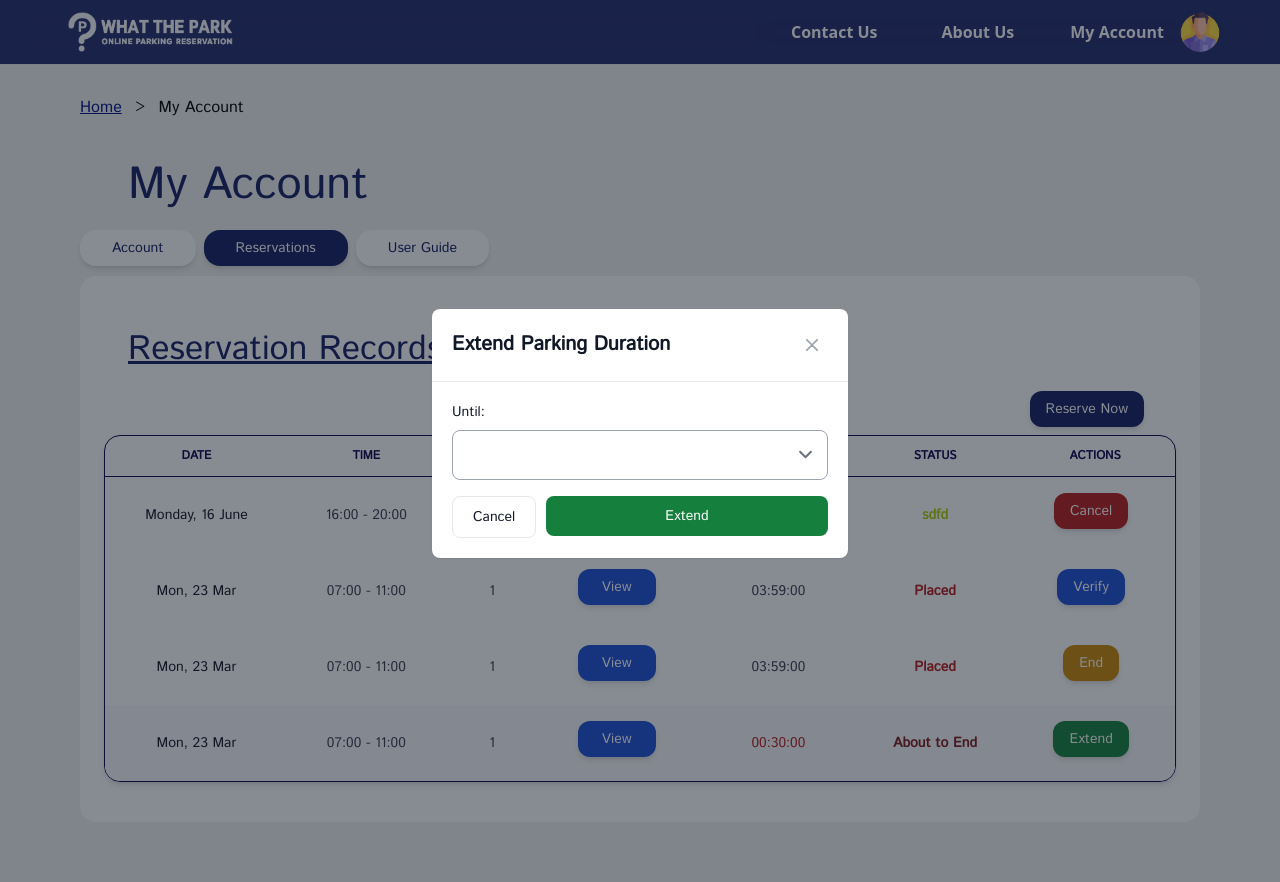
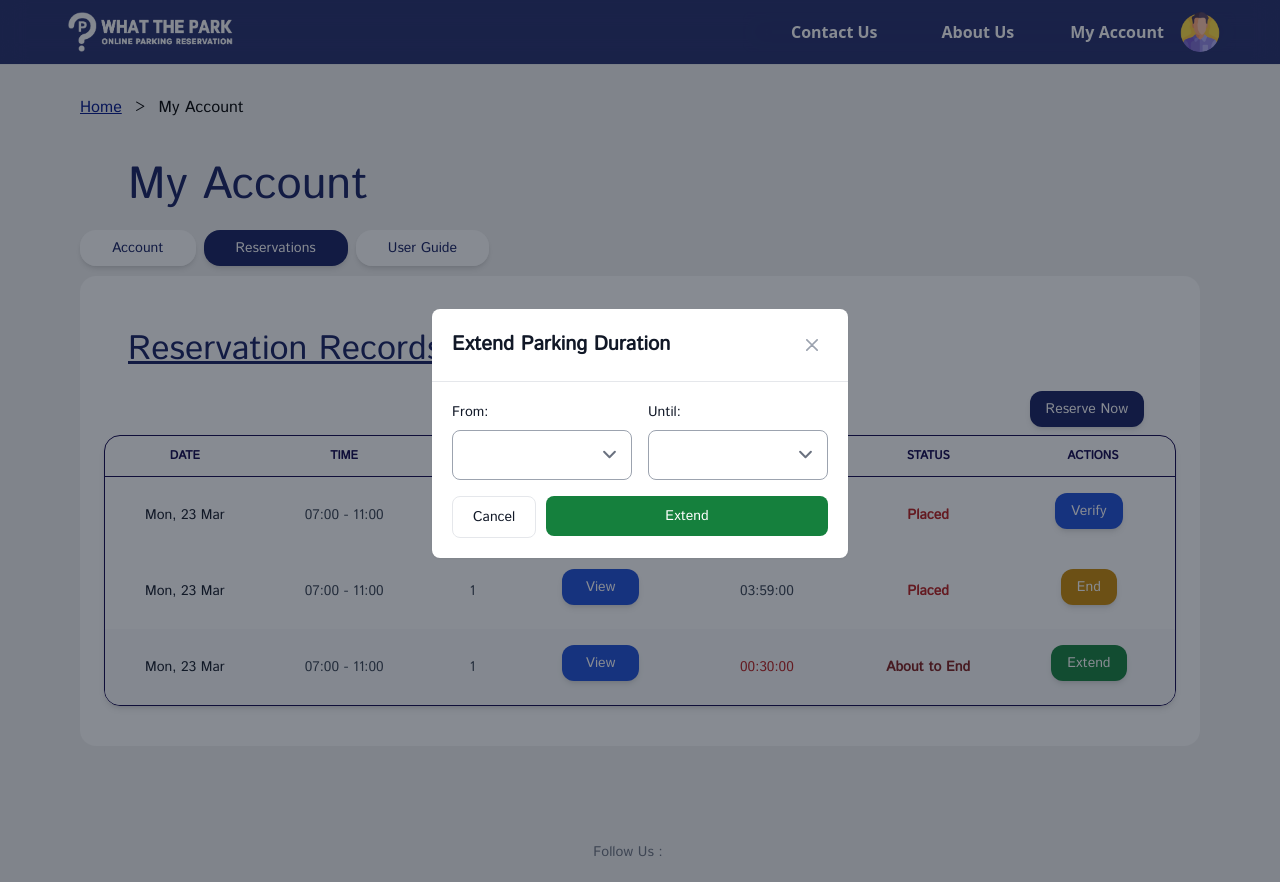
Before and after one commit to TzyProgrammer/Parkwell, a Django app: page /history/ in a window 1280 px wide, after a click on "Extend". Run offline with Django 5.2, Linux system fonts and the light colour scheme; a user stored in the database is signed in; data comes from the database, SQL or seed files in the repository; some libraries are stand-ins or nearby versions.

Commit message:
coba mengambil code dari ardian (rsvp-2)

```diff
--- a/main/templates/main/history.html
+++ b/main/templates/main/history.html
@@ -3,7 +3,7 @@
 {% load static %}
 
 {% block akun_content %}
-<title>Current Reservation</title>
+
 <div class="flex flex-row mt-4">
             <div>
                 <a href="{% url 'account' %}" class="focus:outline-none text-[#141E61] bg-white hover:bg-[#141E61] hover:text-white focus:ring-2 font-medium rounded-2xl md:text-md text-sm md:px-8 px-4 py-2 shadow-md me-2 mb-2 transition-all ease-in duration-300">Account</a>
@@ -16,7 +16,7 @@
             </div>
         </div>
 
-        <div class="mt-4 bg-white rounded-2xl animate-fade-up">
+        <div class="mt-4 bg-white rounded-2xl ">
 
                 <div class="md:px-12 px-8 pt-8 md:pt-12 ">
                         <span class="text-[30px] text-[#141E61] underline md:text-[clamp(15px,4vw,34px)]">Reservation Records</span>
@@ -56,9 +56,10 @@
                                     </tr>
                                 </thead>
 
-                                <form action="POST" method="post">
-                                {%  for reservation in reservations %}
+                                <!-- <form action="POST" method="post"> -->
                                     <tbody>
+                                    {%  for reservation in reservations %}
+
                                         <tr class="bg-white  hover:bg-gray-50 ">
                                             <th scope="row" class="px-6 py-4 font-medium text-gray-900 whitespace-nowrap ">
                                             {{ reservation.start_time|date:"l, d F" }}
@@ -70,10 +71,10 @@
                                                 {{ reservation.spot_id }}
                                             </td>
                                             <td class="px-6 py-4">
-                                                <button data-modal-target="view1" data-modal-toggle="view1" class="focus:outline-none text-white bg-blue-700 hover:bg-blue-900 hover:underline focus:ring-2 font-medium rounded-xl md:text-md text-sm md:px-6 px-4 py-2 shadow-md me-2 mb-2 transition-all ease-in duration-300">View</button>
+                                                <button data-modal-target="view{{ reservation.id }}" data-modal-toggle="view{{ reservation.id }}" class="focus:outline-none text-white bg-blue-700 hover:bg-blue-900 hover:underline focus:ring-2 font-medium rounded-xl md:text-md text-sm md:px-6 px-4 py-2 shadow-md me-2 mb-2 transition-all ease-in duration-300">View</button>
 
                                                 <!-- Main modal -->
-                                                <div id="view1" tabindex="-1" aria-hidden="true" class="text-left hidden overflow-y-auto overflow-x-hidden fixed top-0 right-0 left-0 z-50 justify-center items-center w-full md:inset-0 h-[calc(100%-1rem)] max-h-full">
+                                                <div id="view{{ reservation.id }}" tabindex="-1" aria-hidden="true" class="text-left hidden overflow-y-auto overflow-x-hidden fixed top-0 right-0 left-0 z-50 justify-center items-center w-full md:inset-0 h-[calc(100%-1rem)] max-h-full">
                                                     <div class="relative p-4 w-full max-w-md max-h-full">
                                                         <!-- Modal content -->
                                                         <div class="relative bg-white rounded-lg shadow-sm ">
@@ -82,7 +83,7 @@
                                                                 <h3 class="text-xl font-semibold text-gray-900 ">
                                                                     Car Details
                                                                 </h3>
-                                                                <button type="button" class="end-2.5 text-gray-400 bg-transparent hover:bg-gray-200 hover:text-gray-900 rounded-lg text-sm w-8 h-8 ms-auto inline-flex justify-center items-center " data-modal-hide="view1">
+                                                                <button type="button" class="end-2.5 text-gray-400 bg-transparent hover:bg-gray-200 hover:text-gray-900 rounded-lg text-sm w-8 h-8 ms-auto inline-flex justify-center items-center " data-modal-hide="view{{ reservation.id }}">
                                                                     <svg class="w-3 h-3" aria-hidden="true" xmlns="http://www.w3.org/2000/svg" fill="none" viewBox="0 0 14 14">
                                                                         <path stroke="currentColor" stroke-linecap="round" stroke-linejoin="round" stroke-width="2" d="m1 1 6 6m0 0 6 6M7 7l6-6M7 7l-6 6"/>
                                                                     </svg>
@@ -110,10 +111,10 @@
                                                             </div>
                                                             <div class="px-5 flex flex-col">
                                                                     <label for="" class="text-sm text-gray-500">Car Image:</label>
-                                                                    <img src="{% static 'main/car1.png' %}" alt="" class="w-28 mx-auto">
+                                                                    <img src="{{ reservation.car.image.url }}" alt="" class="w-28 mx-auto">
                                                             </div>
                                                             <div class="flex justify-center p-4">
-                                                                <button data-modal-hide="view1" type="button" class="py-2.5 w-full text-sm font-medium text-white focus:outline-none bg-blue-700 rounded-xl shadow-md hover:bg-blue-900 focus:z-10 focus:ring-4 focus:ring-gray-100">OK</button>
+                                                                <button data-modal-hide="view{{ reservation.id }}" type="button" class="py-2.5 w-full text-sm font-medium text-white focus:outline-none bg-blue-700 rounded-xl shadow-md hover:bg-blue-900 focus:z-10 focus:ring-4 focus:ring-gray-100">OK</button>
                                                             </div>
                                                         </div>
                                                     </div>
@@ -121,19 +122,21 @@
 
                                             </td>
                                             <td class="px-6 py-4">
-                                                <span>04:00:00</span>
+                                                <span class="countdown" data-start="{{ reservation.start_time|date:'c' }}" data-end="{{ reservation.end_time|date:'c' }}">Loading...</span>
                                             </td>
                                             <td class="px-6 py-4">
-                                                <span class="text-[#afd106] font-semibold" data-start="{{ reservation.start_time|date:'c' }}" data-end="{{ reservation.end_time|date:'c' }}">sdfd</span>
+                                                <span class="status text-[#afd106] font-semibold">Loading...</span>
                                             </td>
                                             <td class="px-6 py-4 ">
-                                                <button type="button" data-modal-target="cancel1" data-modal-toggle="cancel1" class="focus:outline-none text-white bg-red-700 hover:bg-red-900 hover:underline focus:ring-2 font-medium rounded-xl md:text-md text-sm px-4 py-2 shadow-md me-2 mb-2 transition-all ease-in duration-300">Cancel</button>
+                                                <button type="button" data-modal-target="cancel{{ reservation.id }}" data-modal-toggle="cancel{{ reservation.id }}" class="focus:outline-none text-white bg-red-700 hover:bg-red-900 hover:underline focus:ring-2 font-medium rounded-xl md:text-md text-sm px-4 py-2 shadow-md me-2 mb-2 transition-all ease-in duration-300">Cancel</button>
 
                                                 <!-- modal -->
-                                                <div id="cancel1" tabindex="-1" class="hidden overflow-y-auto overflow-x-hidden fixed top-0 right-0 left-0 z-50 justify-center items-center w-full md:inset-0 h-[calc(100%-1rem)] max-h-full">
+                                                <form method="POST" action="{% url 'delete_reservation' reservation.id %}?next=history">
+                                                {% csrf_token %}
+                                                <div id="cancel{{ reservation.id }}" tabindex="-1" class="hidden overflow-y-auto overflow-x-hidden fixed top-0 right-0 left-0 z-50 justify-center items-center w-full md:inset-0 h-[calc(100%-1rem)] max-h-full">
                                                     <div class="relative p-4 w-full max-w-md max-h-full">
                                                         <div class="relative bg-white rounded-lg shadow-sm">
-                                                            <button type="button" class="absolute top-3 end-2.5 text-gray-400 bg-transparent hover:bg-gray-200 hover:text-gray-900 rounded-lg text-sm w-8 h-8 ms-auto inline-flex justify-center items-center " data-modal-hide="cancel1">
+                                                            <button type="button" class="absolute top-3 end-2.5 text-gray-400 bg-transparent hover:bg-gray-200 hover:text-gray-900 rounded-lg text-sm w-8 h-8 ms-auto inline-flex justify-center items-center " data-modal-hide="cancel{{ reservation.id }}">
                                                                 <svg class="w-3 h-3" aria-hidden="true" xmlns="http://www.w3.org/2000/svg" fill="none" viewBox="0 0 14 14">
                                                                     <path stroke="currentColor" stroke-linecap="round" stroke-linejoin="round" stroke-width="2" d="m1 1 6 6m0 0 6 6M7 7l6-6M7 7l-6 6"/>
                                                                 </svg>
@@ -147,15 +150,17 @@
 
                                                                 <div class="grid grid-cols-2 gap-4">
                                                                     <button type="submit" class="py-2.5 px-5 text-sm font-medium text-white focus:outline-none bg-red-700 rounded-lg border border-gray-200 hover:bg-red-900 focus:z-10 focus:ring-4 focus:ring-gray-100">Yes</button>
-                                                                    <button data-modal-hide="cancel1" type="button" class="py-2.5 px-5 text-sm font-medium text-gray-900 focus:outline-none bg-white rounded-lg border border-gray-200 hover:bg-gray-100 hover:text-blue-700 focus:z-10 focus:ring-4 focus:ring-gray-100">No</button>
+                                                                    <button data-modal-hide="cancel{{ reservation.id }}" type="button" class="py-2.5 px-5 text-sm font-medium text-gray-900 focus:outline-none bg-white rounded-lg border border-gray-200 hover:bg-gray-100 hover:text-blue-700 focus:z-10 focus:ring-4 focus:ring-gray-100">No</button>
                                                                 </div>
                                                             </div>
                                                         </div>
                                                     </div>
                                                 </div>
+                                                </form>
 
                                             </td>
                                         </tr>
+                                    {% endfor %}
                                         <tr class="bg-white  hover:bg-gray-50 ">
                                             <th scope="row" class="px-6 py-4 font-medium text-gray-900 whitespace-nowrap ">
                                             Mon, 23 Mar
@@ -439,6 +444,46 @@
                                                             </div>
                                                             <!-- Modal body -->
                                                             <div class="p-4 md:p-5">
+                                                                <div class="grid grid-cols-2 gap-4">
+                                                                    <div>
+                                                                        <label for="username" class="block mb-2 text-sm font-medium text-gray-900 ">From:</label>
+                                                                        <select id="start" name="start_time" class=" bg-white border border-gray-400 text-[#0F044C] text-lg rounded-lg focus:ring-blue-500 focus:border-blue-500 block w-full p-2.5 " required>
+                                                                            <option selected disabled hidden ></option>
+                                                                            <option value="07:00">07:00</option>
+                                                                            <option value="07:30">07:30</option>
+                                                                            <option value="08:00">08:00</option>
+                                                                            <option value="08:30">08:30</option>
+                                                                            <option value="09:00">09:00</option>
+                                                                            <option value="09:30">09:30</option>
+                                                                            <option value="10:00">10:00</option>
+                                                                            <option value="10:30">10:30</option>
+                                                                            <option value="11:00">11:00</option>
+                                                                            <option value="11:30">11:30</option>
+                                                                            <option value="12:00">12:00</option>
+                                                                            <option value="12:30">12:30</option>
+                                                                            <option value="13:00">13:00</option>
+                                                                            <option value="13:30">13:30</option>
+                                                                            <option value="14:00">14:00</option>
+                                                                            <option value="14:30">14:30</option>
+                                                                            <option value="15:00">15:00</option>
+                                                                            <option value="15:30">15:30</option>
+                                                                            <option value="16:00">16:00</option>
+                                                                            <option value="16:30">16:30</option>
+                                                                            <option value="17:00">17:00</option>
+                                                                            <option value="17:30">17:30</option>
+                                                                            <option value="18:00">18:00</option>
+                                                                            <option value="18:30">18:30</option>
+                                                                            <option value="19:00">19:00</option>
+                                                                            <option value="19:30">19:30</option>
+                                                                            <option value="20:00">20:00</option>
+                                                                            <option value="20:30">20:30</option>
+                                                                            <option value="21:00">21:00</option>
+                                                                            <option value="21:30">21:30</option>
+                                                                            <option value="22:00">22:00</option>
+                                                                            <option value="22:30">22:30</option>
+                                                                            <option value="23:00">23:00</option>
+                                                                        </select>
+                                                                    </div>
                                                                     <div>
                                                                         <label for="email" class="block mb-2 text-sm font-medium text-gray-900 ">Until: </label>
                                                                         <select id="start" name="start_time" class=" bg-white border border-gray-400 text-[#0F044C] text-lg rounded-lg focus:ring-blue-500 focus:border-blue-500 block w-full p-2.5 " required>
@@ -478,7 +523,7 @@
                                                                             <option value="23:00">23:00</option>
                                                                         </select>
                                                                     </div>
-
+                                                                </div>
                                                                 <div class="flex flex-row mt-4">
                                                                     <div class="w-1/4">
                                                                         <button data-modal-hide="extend3" type="button" class="py-2.5 px-5 text-sm font-medium text-gray-900 focus:outline-none bg-white rounded-lg border border-gray-200 hover:bg-gray-100 hover:text-blue-700 focus:z-10 focus:ring-4 focus:ring-gray-100  ">Cancel</button>
@@ -495,8 +540,8 @@
                                             </td>
                                         </tr>
                                     </tbody>
-                                {% endfor %}
-                                </form>
+
+                                <!-- </form> -->
 
                             </table>
                 </div>
--- a/main/views.py
+++ b/main/views.py
@@ -7,6 +7,7 @@ from datetime import datetime, time, date, timedelta
 from django.contrib.auth.decorators import login_required
 from django.http import JsonResponse
 from django.utils.dateparse import parse_date
+from django.utils import timezone
 from django.utils.timezone import localdate, make_aware, localtime
 from django.views.decorators.http import require_POST
 import json
@@ -230,10 +231,12 @@ def update_account_view(request):
 def delete_reservation(request, reservation_id):
     reservation = Reservation.objects.get(id=reservation_id)
     reservation.delete()
-    return redirect('reservation')
+    next_page = request.GET.get('next', 'history')
+    return redirect(next_page)
 
 def history_view(request):
-    reservations = Reservation.objects.filter(user=request.user).order_by('-start_time').select_related('car')
+    now = timezone.now()
+    reservations = Reservation.objects.filter(user=request.user, end_time__gte=now).order_by('-start_time').select_related('car')
     return render(request, 'history.html', {
         'reservations': reservations})
 
```
Also changed, not shown: main/static/main/app.js (+29 -19 lines), main/templates/main/adminhome.html (+8 -1 lines), main/templates/main/reservation_details.html (+3 -6 lines).
